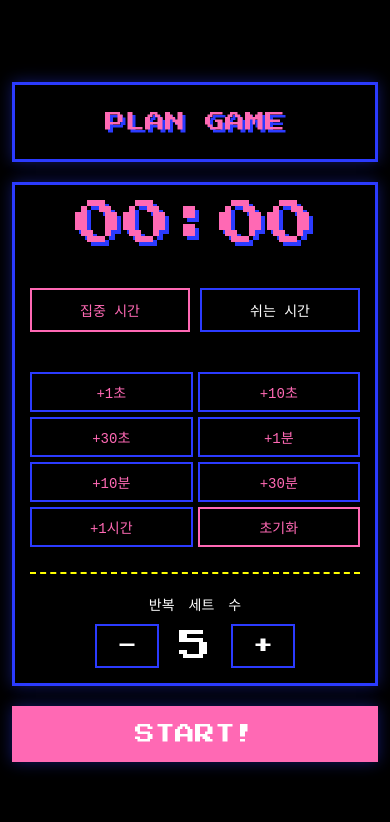
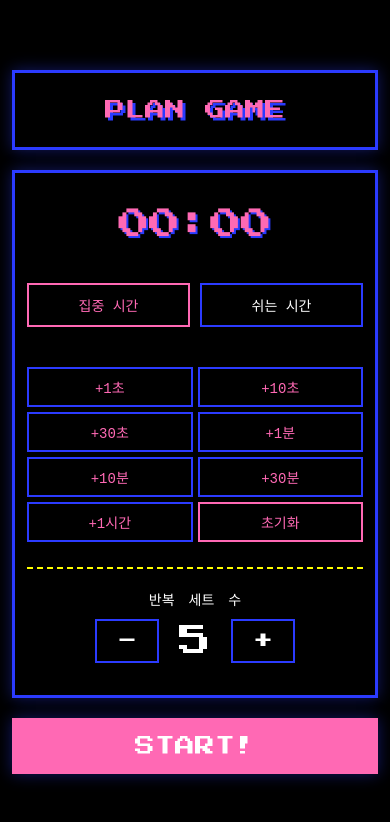
Before and after one commit to subeen-ko/app-01-focus-together, a React (Vite) app: page / in a window 390 px wide. Shown: the top 822 px of the page. Built offline with nearby package versions, Linux system fonts and the light colour scheme; a web font is replaced by a local one.

Commit message:
Fix long timer display on mobile

```diff
--- a/src/index.css
+++ b/src/index.css
@@ -31,10 +31,12 @@ body {
 
 #root {
   width: 100%;
+  max-width: 100vw;
   min-height: 100vh;
   display: grid;
   place-items: center;
   padding: 16px;
+  overflow-x: hidden;
 }
 
 button, input, select {
@@ -44,6 +46,8 @@ button, input, select {
 
 .wireframe-container {
   width: min(100%, 600px);
+  max-width: 100%;
+  min-width: 0;
   margin-inline: auto;
   display: flex;
   flex-direction: column;
@@ -52,6 +56,8 @@ button, input, select {
 
 /* Base Box Style */
 .retro-box {
+  width: 100%;
+  min-width: 0;
   background: var(--bg);
   border: 5px solid var(--border);
   padding: 20px;
@@ -76,17 +82,25 @@ button, input, select {
 
 /* Timer Box (Middle) */
 .timer-box {
+  width: 100%;
+  min-width: 0;
   display: flex;
   flex-direction: column;
   align-items: center;
   padding: 40px 20px;
+  overflow: hidden;
 }
 .timer-display {
+  width: 100%;
+  max-width: 100%;
   font-family: 'Press Start 2P', cursive;
-  font-size: clamp(48px, 10vw, 80px);
+  font-size: clamp(34px, 7.5vw, 60px);
+  line-height: 1.22;
   color: var(--accent-pink);
-  text-shadow: 4px 4px 0 var(--border);
+  text-shadow: clamp(2px, 0.5vw, 4px) clamp(2px, 0.5vw, 4px) 0 var(--border);
   margin-bottom: 40px;
+  white-space: nowrap;
+  transform-origin: center;
 }
 
 .input-group {
@@ -293,4 +307,22 @@ button, input, select {
     flex: 1 1 calc(50% - 5px);
     min-width: 0;
   }
+  .timer-box {
+    padding: 32px 12px;
+  }
+  .timer-display {
+    font-size: clamp(27px, 8.1vw, 38px);
+    letter-spacing: -1px;
+    text-shadow: 2px 2px 0 var(--border);
+  }
 }
+
+@media (max-width: 360px) {
+  #root {
+    padding: 10px;
+  }
+  .timer-display {
+    font-size: clamp(24px, 7.4vw, 30px);
+    letter-spacing: -1.5px;
+  }
+}
```
